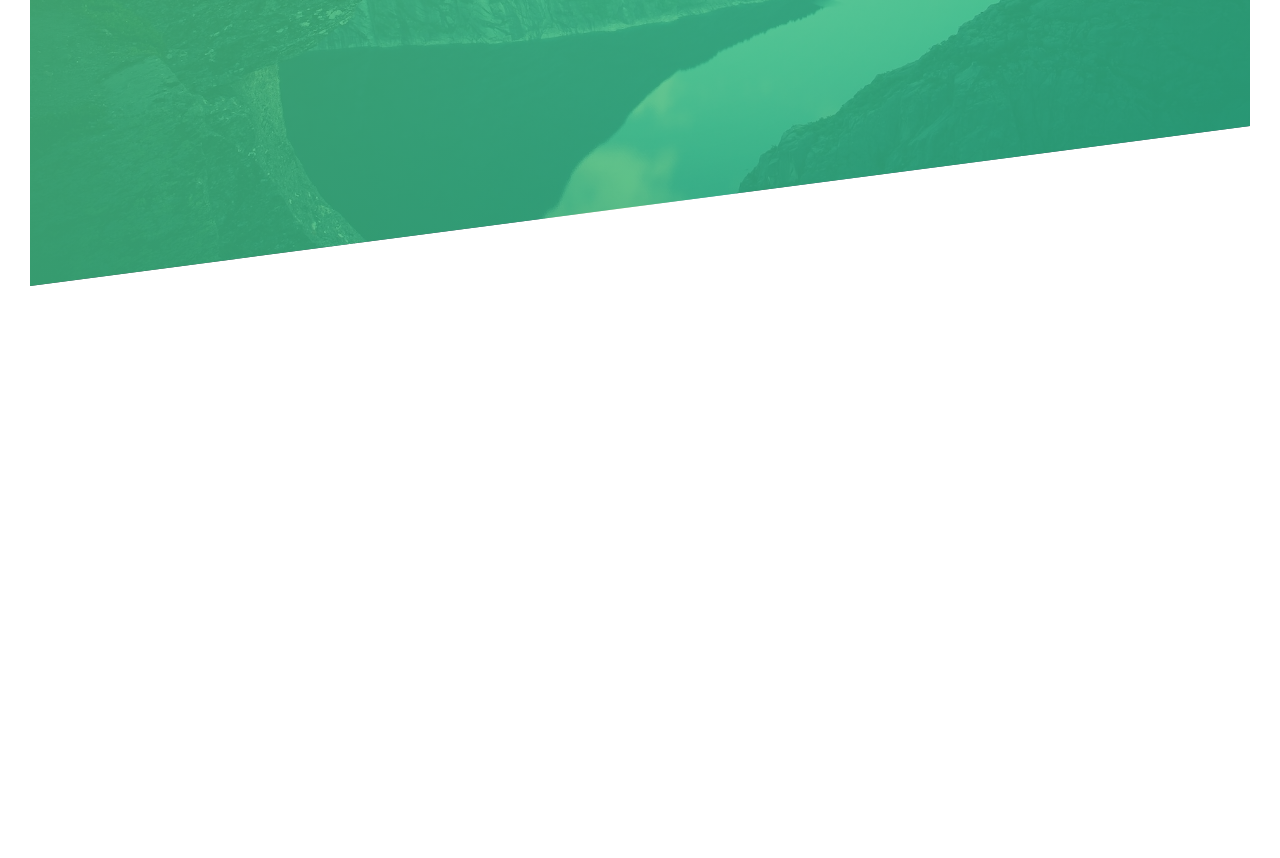
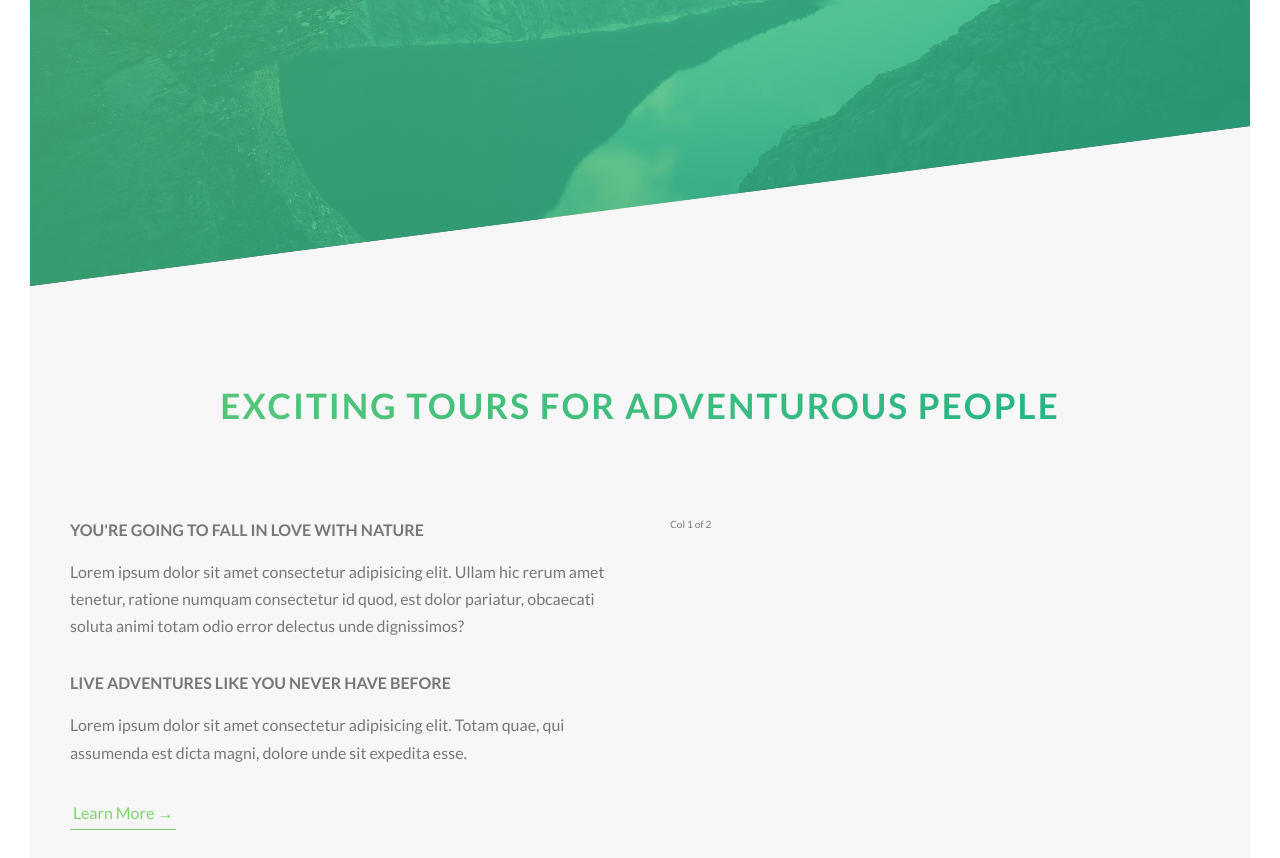
Before and after one commit to jariast/css, a website: page Natours/starter/index.html in a window 1280 px wide. Shown: the part 504-1362 px from the top of the page. Before the commit the page ends 820 px from the top, so only its background shows below. Drawn offline with Linux system fonts and the light colour scheme.

Commit message:
About section left side text and button.

```diff
--- a/Natours/starter/index.html
+++ b/Natours/starter/index.html
@@ -28,6 +28,40 @@
         <a href="#" class="btn btn--white btn--animated">Discover our tours</a>
       </div>
     </header>
+
+    <main>
+      <section class="section-about">
+        <div class="u-center-text u-margin-bottom-big">
+          <h2 class="heading-secondary">
+            Exciting tours for adventurous people
+          </h2>
+        </div>
+
+        <div class="row">
+          <div class="col-1-of-2">
+            <h3 class="heading-tertiary u-margin-bottom-small">
+              You're going to fall in love with nature
+            </h3>
+            <p class="paragraph">
+              Lorem ipsum dolor sit amet consectetur adipisicing elit. Ullam hic
+              rerum amet tenetur, ratione numquam consectetur id quod, est dolor
+              pariatur, obcaecati soluta animi totam odio error delectus unde
+              dignissimos?
+            </p>
+            <h3 class="heading-tertiary u-margin-bottom-small">
+              Live adventures like you never have before
+            </h3>
+            <p class="paragraph">
+              Lorem ipsum dolor sit amet consectetur adipisicing elit. Totam
+              quae, qui assumenda est dicta magni, dolore unde sit expedita
+              esse.
+            </p>
+            <a href="#" class="btn-text">Learn More &rarr;</a>
+          </div>
+          <div class="col-1-of-2">Col 1 of 2</div>
+        </div>
+      </section>
+    </main>
 
     <!-- <section id="grid" class="grid-test">
       <div class="row">
--- a/Natours/starter/sass/abstract/_variables.scss
+++ b/Natours/starter/sass/abstract/_variables.scss
@@ -1,6 +1,8 @@
 $color-primary: #7ed56f;
 $color-primary-light: #55c57a;
 $color-primary-dark: #28b485;
+
+$color-grey-light-1: #f7f7f7;
 
 $color-gray-dark: #777;
 $color-white: #fff;
@@ -10,3 +12,6 @@ $color-black: #000;
 $grid-width: 114rem;
 $gutter-vertical: 8rem;
 $gutter-horizontal: 6rem;
+
+//FONTS
+$default-font-size: 1.6rem;
--- a/Natours/starter/sass/base/_typography.scss
+++ b/Natours/starter/sass/base/_typography.scss
@@ -33,3 +33,38 @@ body {
     animation: moveInRight 1s ease-out;
   }
 }
+
+.heading-secondary {
+  font-size: 3.5rem;
+  text-transform: uppercase;
+  font-weight: 700;
+  background-image: linear-gradient(
+    to right,
+    $color-primary-light,
+    $color-primary-dark
+  );
+  display: inline-block;
+  -webkit-background-clip: text;
+  color: transparent;
+  transition: all 0.2s;
+  letter-spacing: 0.2rem;
+
+  &:hover {
+    transform: skewY(2deg) skewX(15deg) scale(1.1);
+    text-shadow: 0.5rem 1rem 2rem rgba($color-black, 0.2);
+  }
+}
+
+.heading-tertiary {
+  font-size: $default-font-size;
+  text-transform: uppercase;
+  font-weight: 700;
+}
+
+.paragraph {
+  font-size: $default-font-size;
+
+  &:not(:last-child) {
+    margin-bottom: 3rem;
+  }
+}
--- a/Natours/starter/sass/base/_utilities.scss
+++ b/Natours/starter/sass/base/_utilities.scss
@@ -0,0 +1,11 @@
+.u-center-text {
+  text-align: center;
+}
+
+.u-margin-bottom-big {
+  margin-bottom: 8rem;
+}
+
+.u-margin-bottom-small {
+  margin-bottom: 1.5rem;
+}
--- a/Natours/starter/sass/components/_button.scss
+++ b/Natours/starter/sass/components/_button.scss
@@ -8,7 +8,7 @@
     border-radius: 10rem;
     transition: all 0.2s;
     position: relative;
-    font-size: 1.6rem;
+    font-size: $default-font-size;
   }
 
   &:hover {
@@ -52,3 +52,28 @@
     animation-fill-mode: backwards;
   }
 }
+
+.btn-text {
+  &:link,
+  &:visited {
+    color: $color-primary;
+    display: inline-block;
+    text-decoration: none;
+    border-bottom: 0.1rem solid $color-primary;
+    padding: 0.3rem;
+    font-size: $default-font-size;
+    transition: all 0.2s;
+  }
+
+  &:hover {
+    background-color: $color-primary-dark;
+    color: $color-white;
+    transform: translateY(-0.2rem);
+    box-shadow: 0 1rem 2rem rgba($color-black, 0.15);
+  }
+
+  &:active {
+    transform: translateY(0rem);
+    box-shadow: 0 0.5rem 1rem rgba($color-black, 0.2);
+  }
+}
--- a/Natours/starter/sass/layout/_grid.scss
+++ b/Natours/starter/sass/layout/_grid.scss
@@ -1,6 +1,6 @@
 .row {
   max-width: $grid-width;
-  background-color: #eee;
+  // background-color: #eee;
   margin: 0 auto;
 
   &:not(:last-child) {
@@ -10,7 +10,7 @@
   @include clearfix;
 
   [class^='col-'] {
-    background-color: $color-primary-light;
+    // background-color: $color-primary-light;
     float: left;
 
     &:not(:last-child) {
--- a/Natours/starter/sass/pages/_home.scss
+++ b/Natours/starter/sass/pages/_home.scss
@@ -0,0 +1,5 @@
+.section-about {
+  background-color: $color-grey-light-1;
+  padding: 25rem 0;
+  margin-top: -20vh;
+}
```
Also changed, not shown: Natours/starter/css/style.css.
